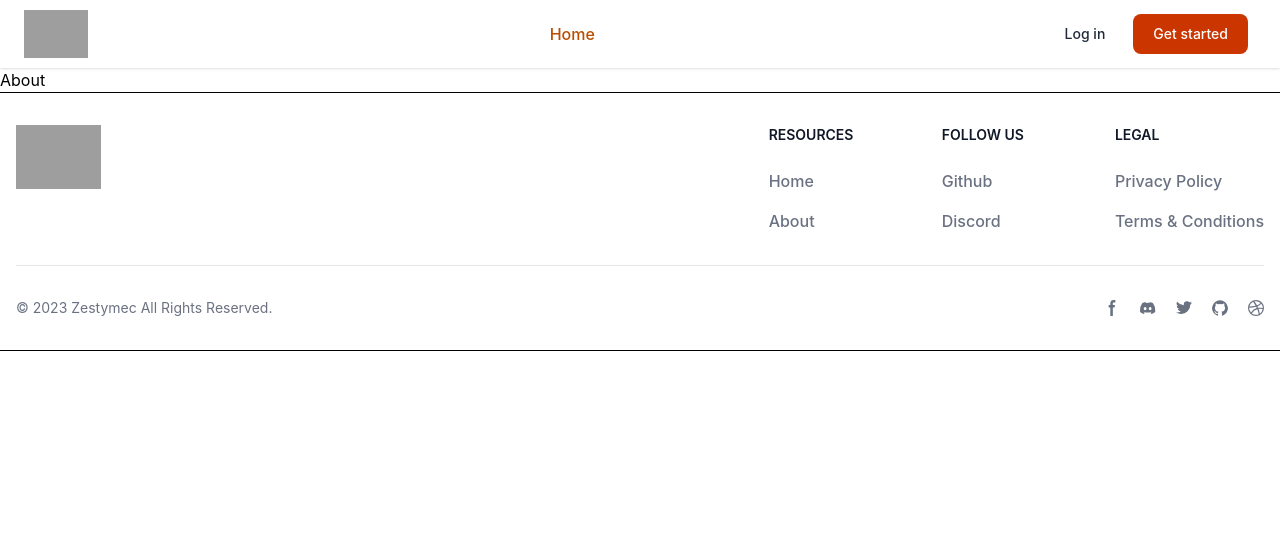
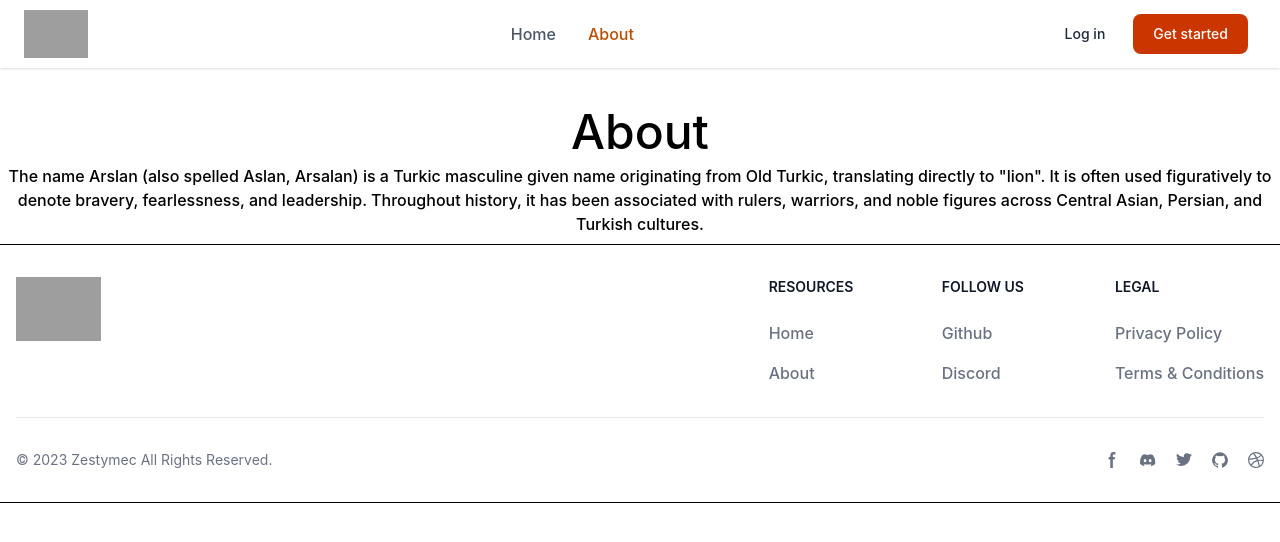
Before and after one commit to zestymec/react-router-web, a React (Vite) app: page /about in a window 1280 px wide. Shown: the top 542 px of the page. Built offline with nearby package versions, Linux system fonts and the light colour scheme; grey boxes are pictures that could not be loaded.

Commit message:
about btn added and debugge some mistakes

```diff
--- a/src/components/About.jsx
+++ b/src/components/About.jsx
@@ -3,7 +3,8 @@ import React from 'react'
 function About() {
   return (
     <div>
-      About
+     <h1 className='text-center text-2xl sm:text-5xl pt-10 font-medium'> About</h1>
+     <p className='text-center py-2 font-medium'>The name Arslan (also spelled Aslan, Arsalan) is a Turkic masculine given name originating from Old Turkic, translating directly to "lion". It is often used figuratively to denote bravery, fearlessness, and leadership. Throughout history, it has been associated with rulers, warriors, and noble figures across Central Asian, Persian, and Turkish cultures.</p>
     </div>
   )
 }
--- a/src/components/header.jsx
+++ b/src/components/header.jsx
@@ -33,11 +33,22 @@ export default function Header() {
                       <ul className="flex flex-col mt-4 font-medium lg:flex-row lg:space-x-8 lg:mt-0">
                           <li>
                               <NavLink
+                              to='/'
                                   className={({isActive}) =>
                                       `block py-2 pr-4 ${isActive ? "text-amber-700" : "text-gray-600"  } pl-3 duration-200 border-b border-gray-100 hover:bg-gray-50 lg:hover:bg-transparent lg:border-0 hover:text-orange-700 lg:p-0`
                                   }
                               >
                                   Home
+                              </NavLink>
+                          </li>
+                          <li>
+                              <NavLink
+                              to="/About"
+                                  className={({isActive}) =>
+                                      `block py-2 pr-4 ${isActive ? "text-amber-700" : "text-gray-600"  } pl-3 duration-200 border-b border-gray-100 hover:bg-gray-50 lg:hover:bg-transparent lg:border-0 hover:text-orange-700 lg:p-0`
+                                  }
+                              >
+                                  About
                               </NavLink>
                           </li>
 
```
